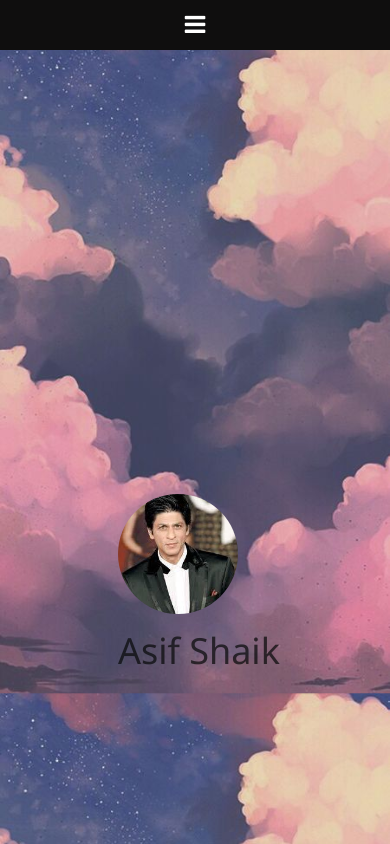
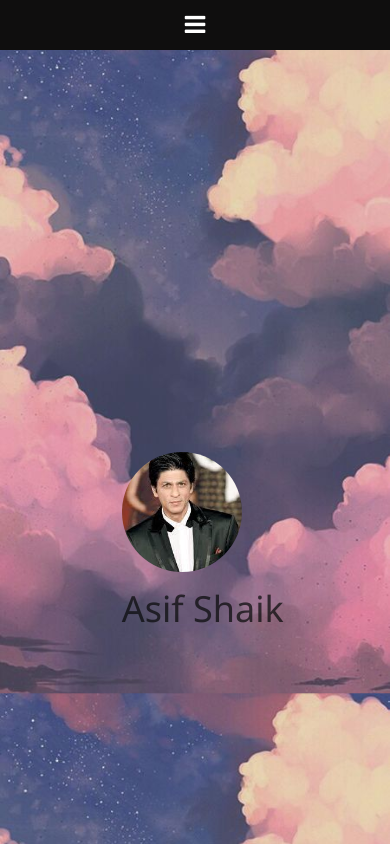
Before and after one commit to asifshaik02/asifshaik02.github.io, a plain HTML site: page index.html in a window 390 px wide. Drawn offline with nearby package versions, Linux system fonts and the light colour scheme.

Commit message:
updated css

```diff
--- a/css/style.css
+++ b/css/style.css
@@ -120,8 +120,8 @@ a span {
         color: rgba(9, 10, 10, 0.712);
         font-weight: bolder;
         position: absolute;
-        top: 70%;
-        left: 51%;
+        top: 65%;
+        left: 52%;
         transform: translate(-50%, -50%);
     }
     .profile hr{
```
